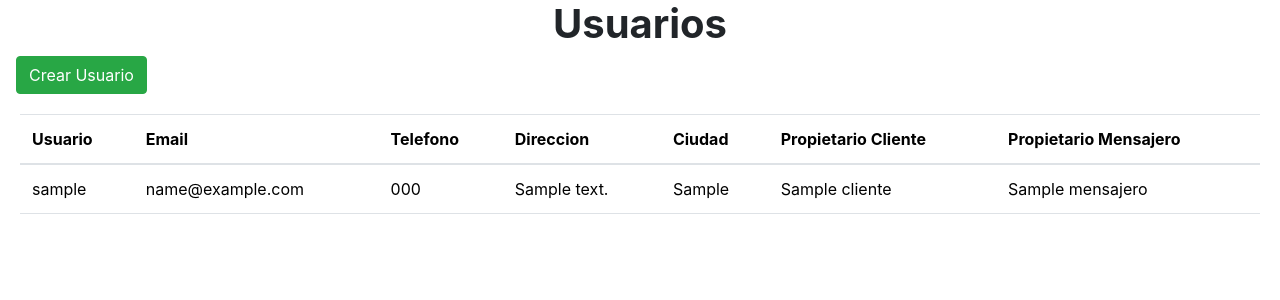
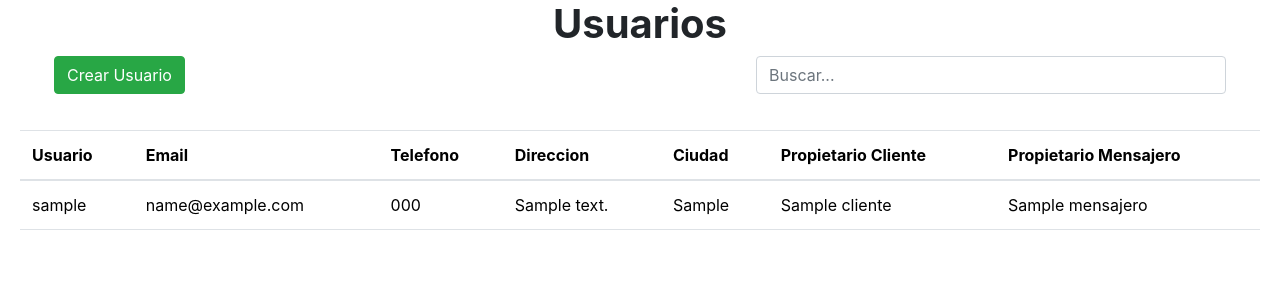
Before and after one commit to GustavoRamirez514/King-Courier, a Django app: page /users/ in a window 1280 px wide. Shown: the part 146-446 px from the top of the page. Run offline with Django 4.2, Linux system fonts and the light colour scheme; a user stored in the database is signed in; tables that the repository leaves empty hold one stand-in row (values such as "Sample post"); some libraries are stand-ins or nearby versions.

Commit message:
En donde se muestran las tablas, se les agrego un input el cual sirve para buscar informacion en las tables, esto se logro con un archivo llamado SearchTable.js

```diff
--- /dev/null
+++ b/frontend/static/scripts/SearchTable.js
@@ -0,0 +1,8 @@
+$(document).ready(function () {
+  $("#search-input").on("keyup", function () {
+    var value = $(this).val().toLowerCase();
+    $("table tbody tr").filter(function () {
+      $(this).toggle($(this).text().toLowerCase().indexOf(value) > -1);
+    });
+  });
+});
--- a/frontend/static/styles/TableStyle.css
+++ b/frontend/static/styles/TableStyle.css
@@ -13,6 +13,31 @@ caption {
   display: none;
 }
 
+
+.btnCreate{
+  width: 150px;
+  padding-left: 30px;
+}
+
+.search{
+  width: 500px;
+  padding-right: 30px;
+}
+
+.form-control:focus {
+  outline: 1px solid #d6af81;
+  box-shadow: 0 0 0.3rem 0.1rem #d6af81;
+  border-color: #d6af81;
+}
+
+@media screen and (max-width: 768px) {
+  .search-container {
+    flex-direction: column;
+  }
+  .search{
+    padding-left: 120px;
+  }
+}
 
 
 /* ESTILOS PARA LA BARRA DE NAVEGACION */
--- a/frontend/templates/login/users.html
+++ b/frontend/templates/login/users.html
@@ -5,7 +5,9 @@
 {% block head %}
     <title>King Courier | Usuarios</title>
     <link href="{% static 'styles/TableStyle.css' %}" rel="stylesheet" />
-{% endblock head %}
+    <script src="https://ajax.googleapis.com/ajax/libs/jquery/3.6.0/jquery.min.js"></script>
+    <script src="{% static 'scripts/SearchTable.js' %}"></script>
+    {% endblock head %}
 
 {% block header %}
     {% include 'layouts/navbar.html' %}
@@ -20,9 +22,14 @@
     </div>
   {% endif %}
 
-    <div class="ml-3">
-      <a class="btn btn-success" href="{% url 'register' %}" role="button">Crear Usuario</a>
+  <div class="search-container d-flex justify-content-between align-items-center mb-3">
+    <div class="mr-4 ml-4 btnCreate">
+      <a class="btn btn-success w-150" href="{% url 'register' %}" role="button">Crear Usuario</a>
     </div>
+    <div class="mr-4 search">
+      <input type="text" class="form-control w-300" id="search-input" placeholder="Buscar...">
+    </div>
+  </div>
 
     <div class="card-body">
       <div class="table-responsive">
@@ -50,8 +57,7 @@
               <td>{{user.propietario_cliente}}</td>
               <td>{{user.propietario_mensajero}}</td>
               {% comment %} <td>
-                <a class="btn btn-info" href="{% url 'editar_cliente' cliente.id %}" role="button">Editar</a>
-                <a class="btn btn-danger" href="{% url 'eliminar_cliente' cliente.id %}" role="button">Borrar</a>
+                <a class="btn btn-danger" href="{% url 'eliminar_usuario' user.id %}" role="button">Borrar</a>
               </td> {% endcomment %}
             </tr>
             {% endfor %}
```
Also changed, not shown: frontend/templates/clientes/index.html (+10 -3 lines), frontend/templates/mensajeros/index.html (+10 -3 lines), frontend/templates/sucursales/index.html (+9 -2 lines).
